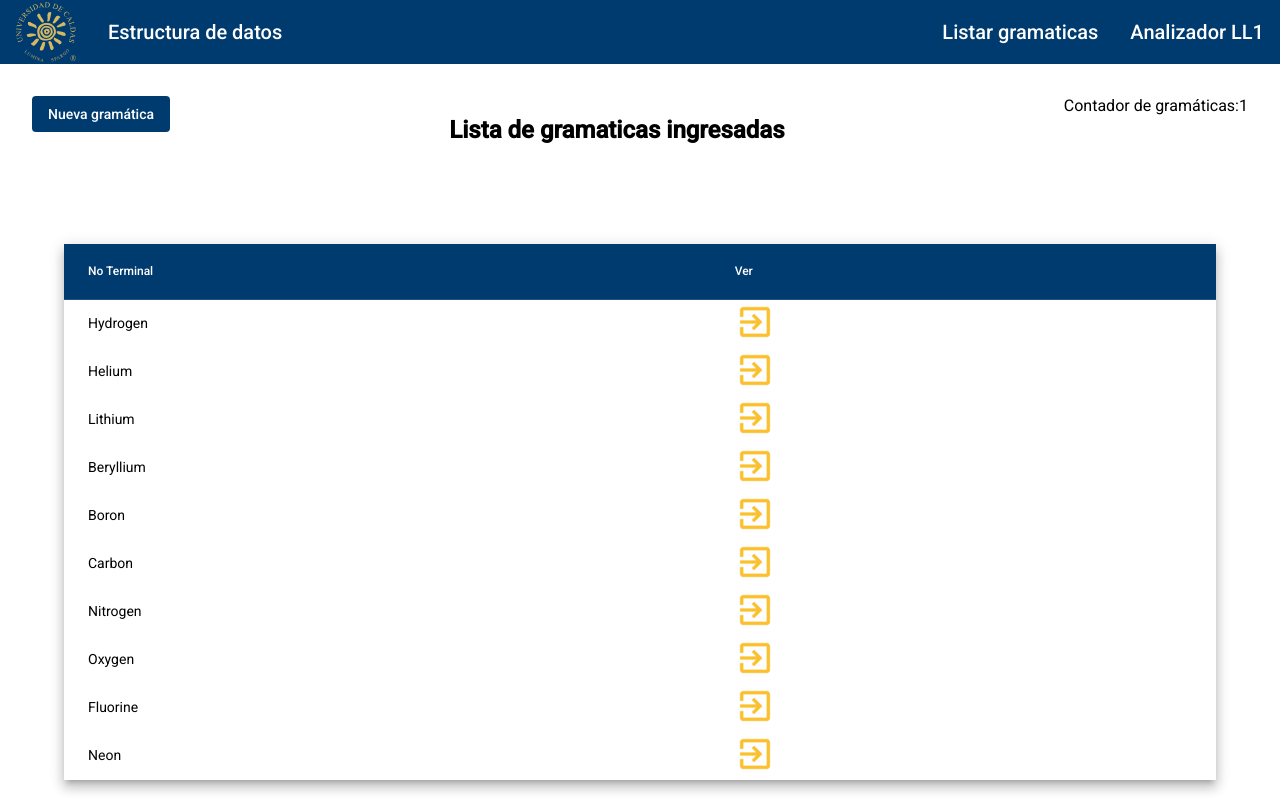
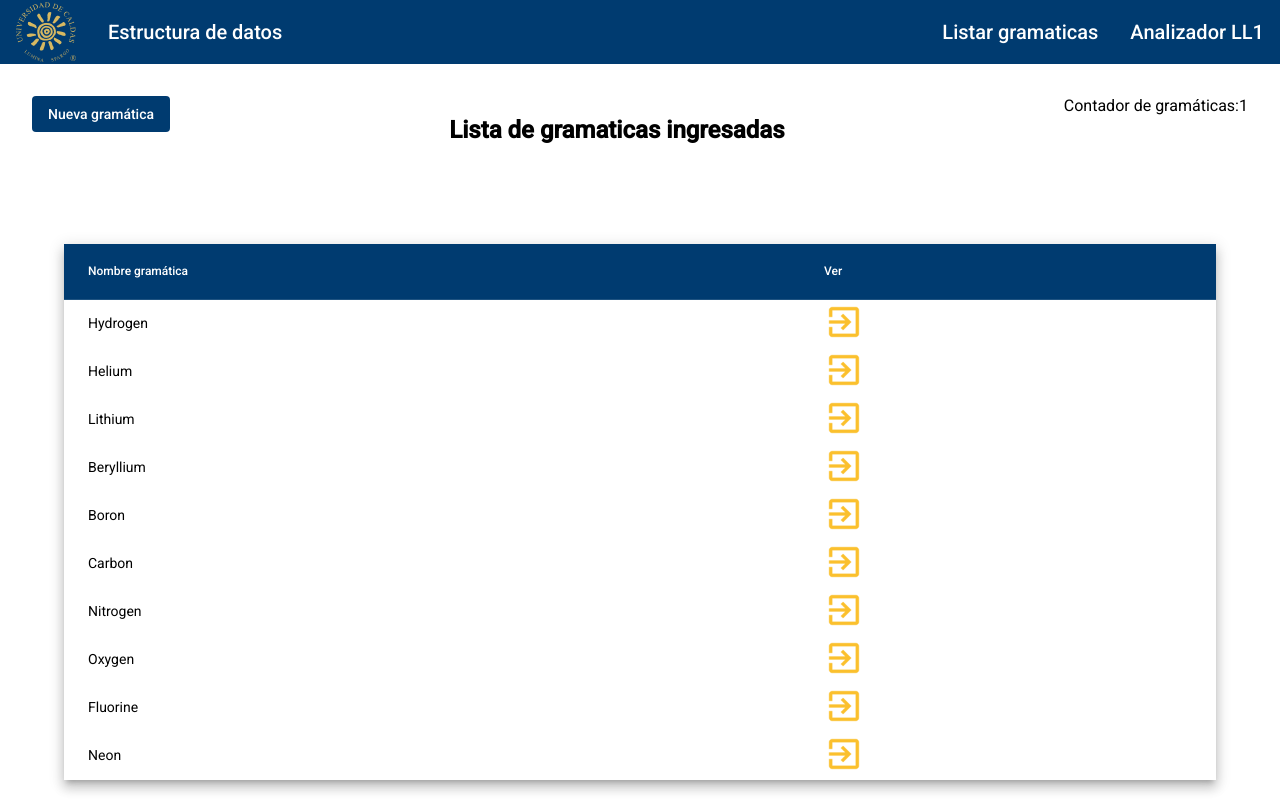
Before and after one commit to JulianFlorez8/FrontendLL1, an Angular app: page /inicio in a window 1280 px wide. Both pictures are taken after a click on the element "Listar gramaticas". Built offline with nearby package versions, Linux system fonts and the light colour scheme.

Commit message:
detalles

```diff
--- a/src/app/modules/gramatica/listar-gramatica/listar-gramatica.component.html
+++ b/src/app/modules/gramatica/listar-gramatica/listar-gramatica.component.html
@@ -6,7 +6,7 @@
 <div class="body">
     <table mat-table  [dataSource]="gramaticas" class="mat-elevation-z8">
         <ng-container matColumnDef="NoTerminal">
-          <th class="thead-table"  mat-header-cell *matHeaderCellDef> No Terminal </th>
+          <th class="thead-table"  mat-header-cell *matHeaderCellDef> Nombre gramática </th>
           <td mat-cell *matCellDef="let element"> {{element.name}} </td>
         </ng-container>
 
```
